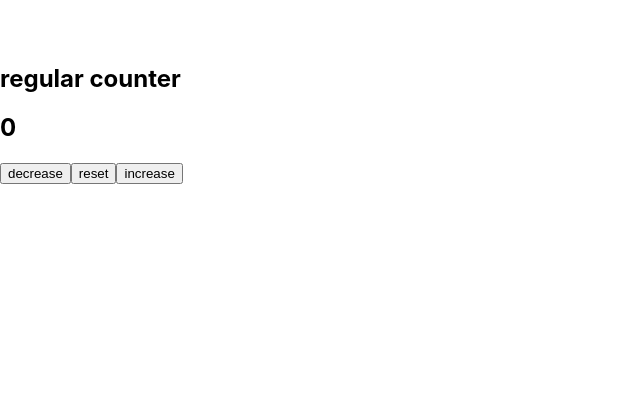
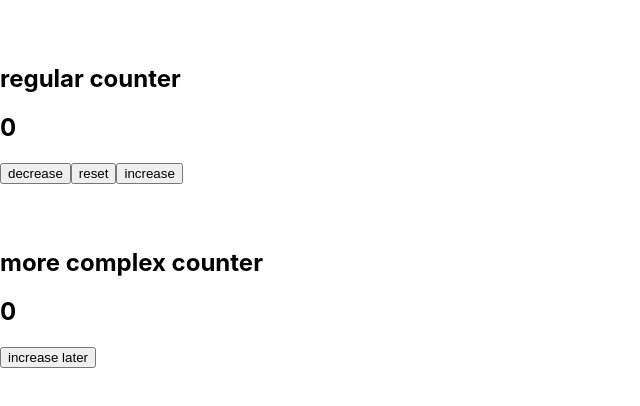
Before and after one commit to pol-dev-shinroo/react-advanced, a React (Create React App) app: page / in a window 1280 px wide. Shown: the top 406 px of the page, without its empty margins (0-640 px from the left). Built offline with nearby package versions, Linux system fonts and the light colour scheme.

Commit message:
useState callback prevstate

```diff
--- a/src/examples/4-useState-counter.jsx
+++ b/src/examples/4-useState-counter.jsx
@@ -4,6 +4,14 @@
     const [value, setValue] = useState(0);
     const reset = () => {
         setValue(0);
+    };
+    const complexIncrease = () => {
+        setTimeout(() => {
+            // setValue(value + 1);
+            setValue((prevState) => {
+                return prevState + 1;
+            });
+        }, 2000);
     };
     return (
         <>
@@ -31,6 +39,12 @@
                     increase
                 </button>
             </section>
+            {/* timeout example */}
+            <section style={{ margin: "4rem 0" }}>
+                <h2>more complex counter</h2>
+                <h1>{value}</h1>
+                <button onClick={complexIncrease}>increase later</button>
+            </section>
         </>
     );
 };
```
